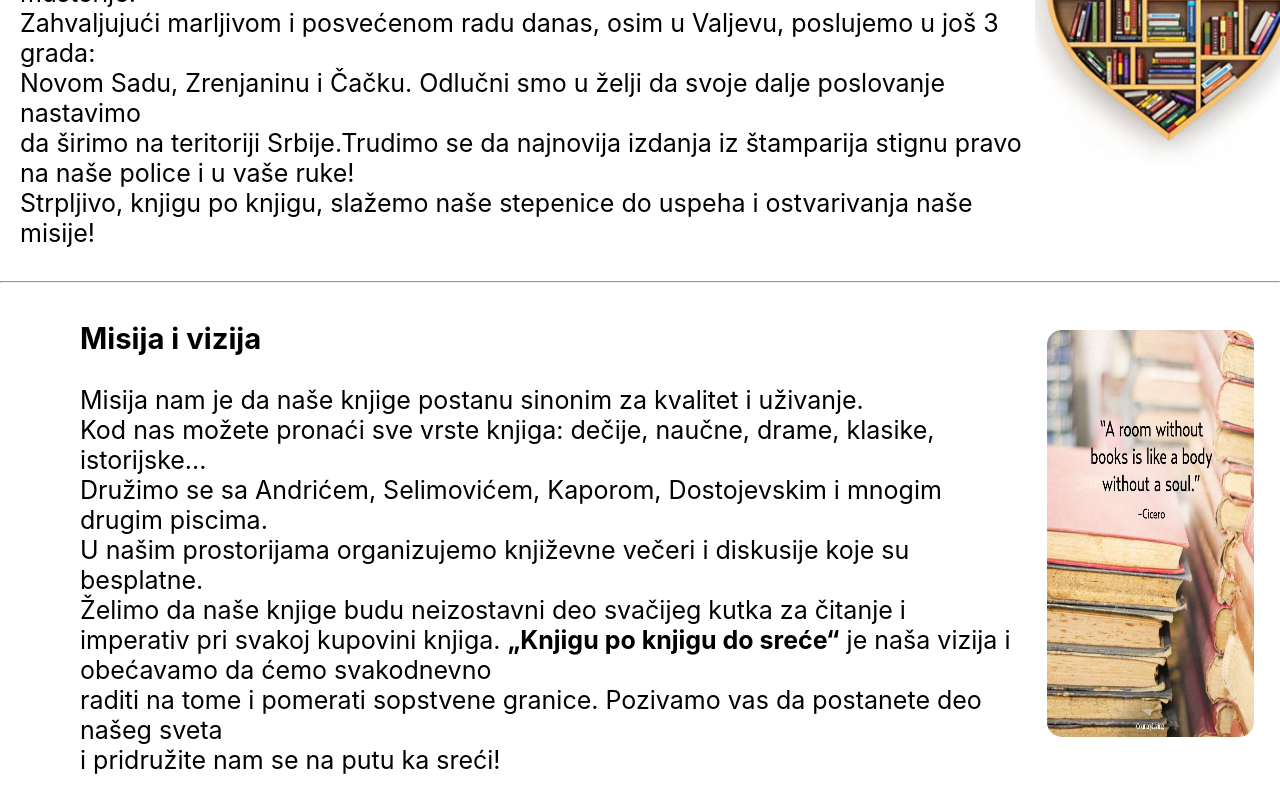
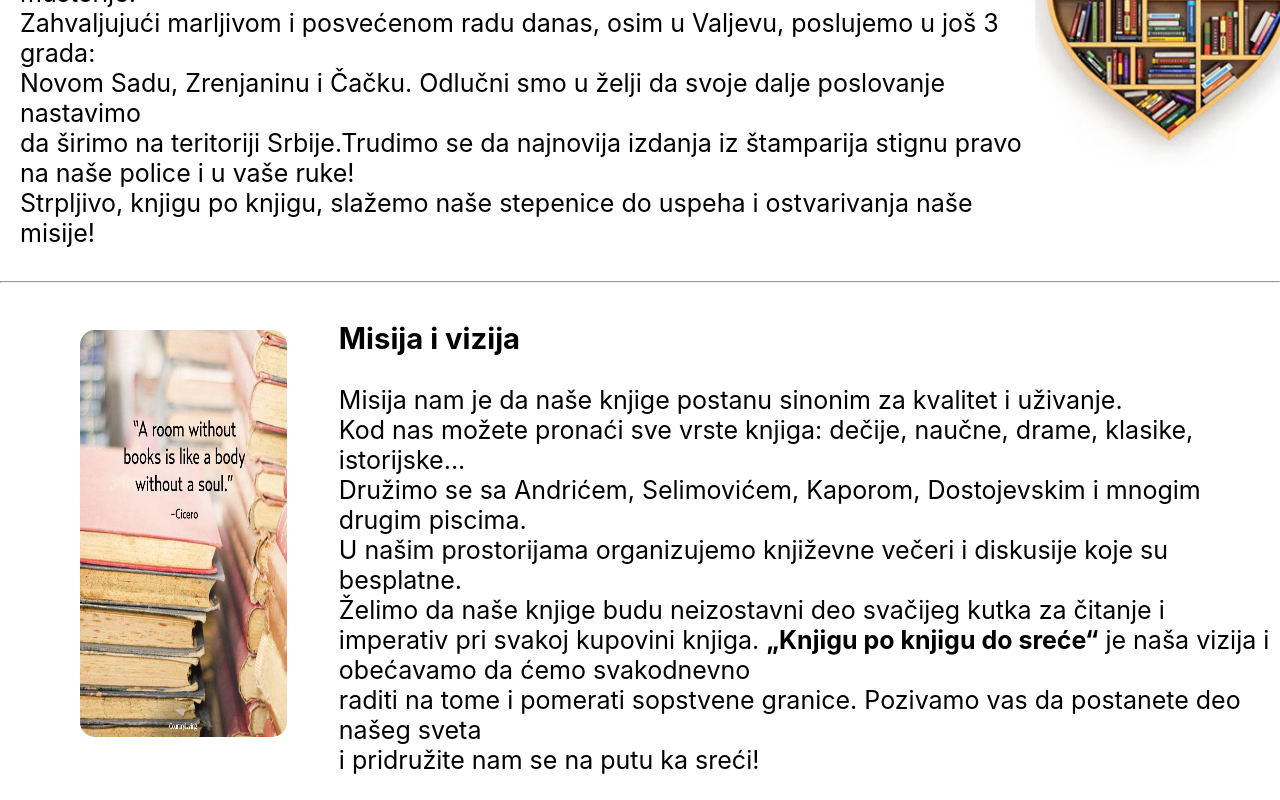
Before and after one commit to jovanasimicc/REACT-domaci-zadatak, a React (Create React App) app: page /about in a window 1280 px wide. Shown: the part 337-1137 px from the top of the page. Built offline with nearby package versions, Linux system fonts and the light colour scheme.

Commit message:
izmena stranice O nama

```diff
--- a/src/pages/about/about.css
+++ b/src/pages/about/about.css
@@ -37,7 +37,7 @@ text-align: left;
 .about1 img{
     width: 80%;
     height: 80%;
-    margin-left: 10%;
+    /* margin-left: 10%; */
     margin-top: 15%;
     border-radius: 15px;
     box-shadow: rgb(232, 10, 10);
--- a/src/pages/about/about.jsx
+++ b/src/pages/about/about.jsx
@@ -31,6 +31,11 @@ export const About = () => {
 
         <section className="about1">
             <div className="row1">
+
+            <div className="about-img1">
+                <img src={image2} alt="aboutImage2"></img>
+                </div>
+
                 <div className="about-col1">
                 <h3>Misija i vizija</h3>
                 <p>Misija nam je da naše knjige postanu sinonim za kvalitet i uživanje. <br />
@@ -44,9 +49,7 @@ export const About = () => {
                 pridružite nam se na putu ka sreći!</p>
                 </div>
 
-                <div className="about-img1">
-                <img src={image2} alt="aboutImage2"></img>
-                </div>
+
             </div>
         </section>
     </div>
```
